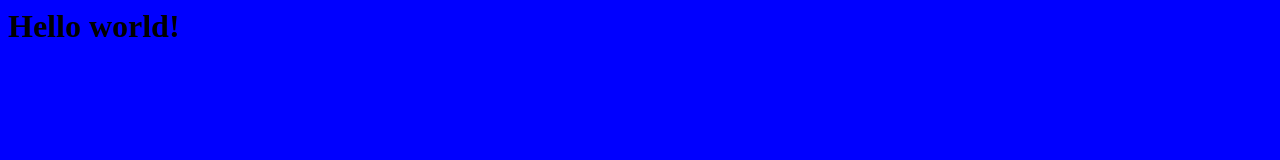
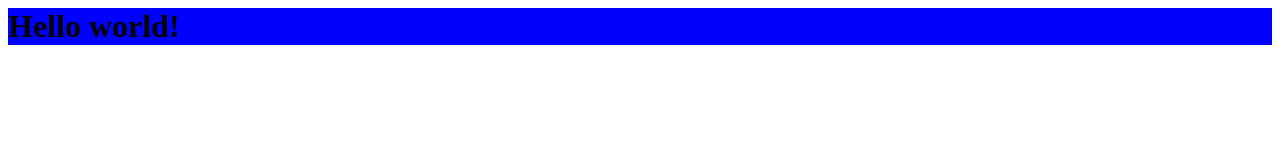
Before and after one commit to saxani/myFinalTest, a plain HTML site: page index.html in a window 1280 px wide. Drawn offline with Linux system fonts and the light colour scheme.

Commit message:
Update index.html

```diff
--- a/index.html
+++ b/index.html
@@ -1,11 +1,11 @@
 <html>
 <head>
 <style>
-  body{
+  h1{
    background-color: blue;
   }
 
-  </style>
+ </style>
 </head>
 
 
```
